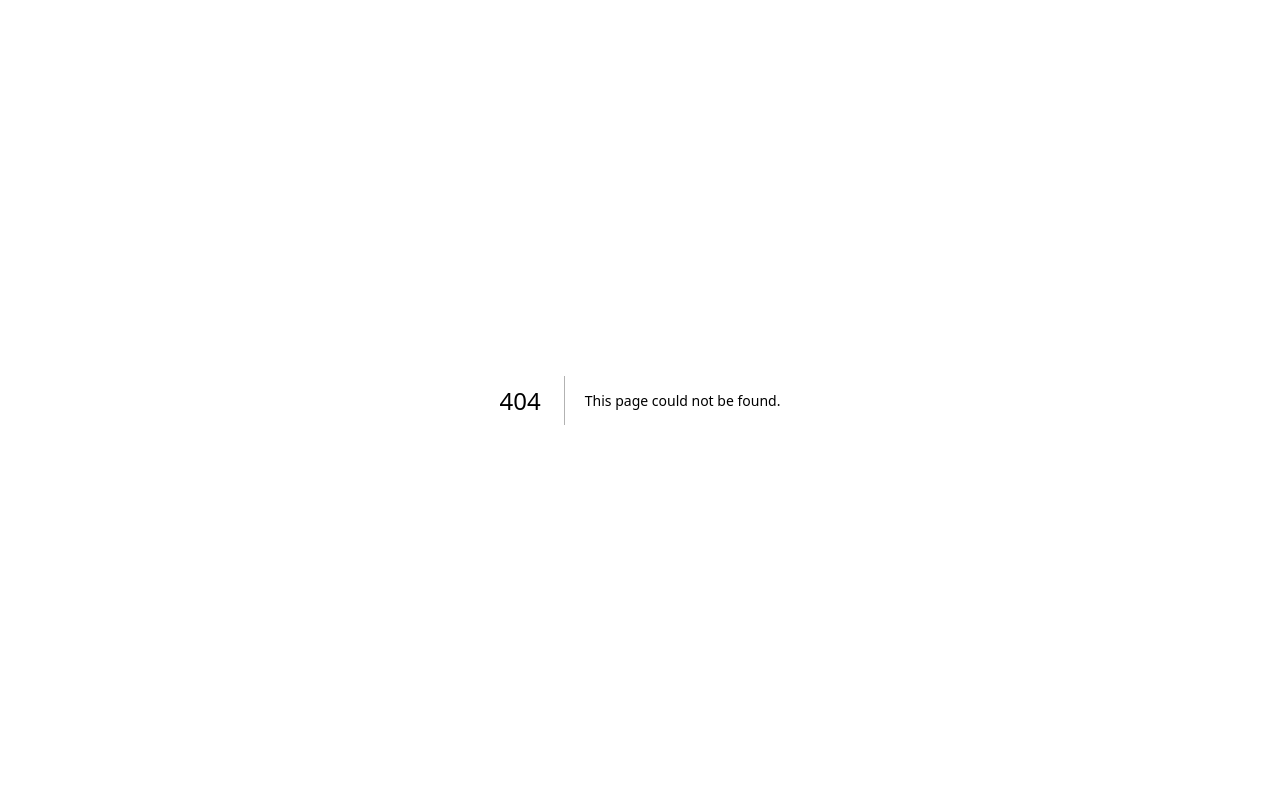
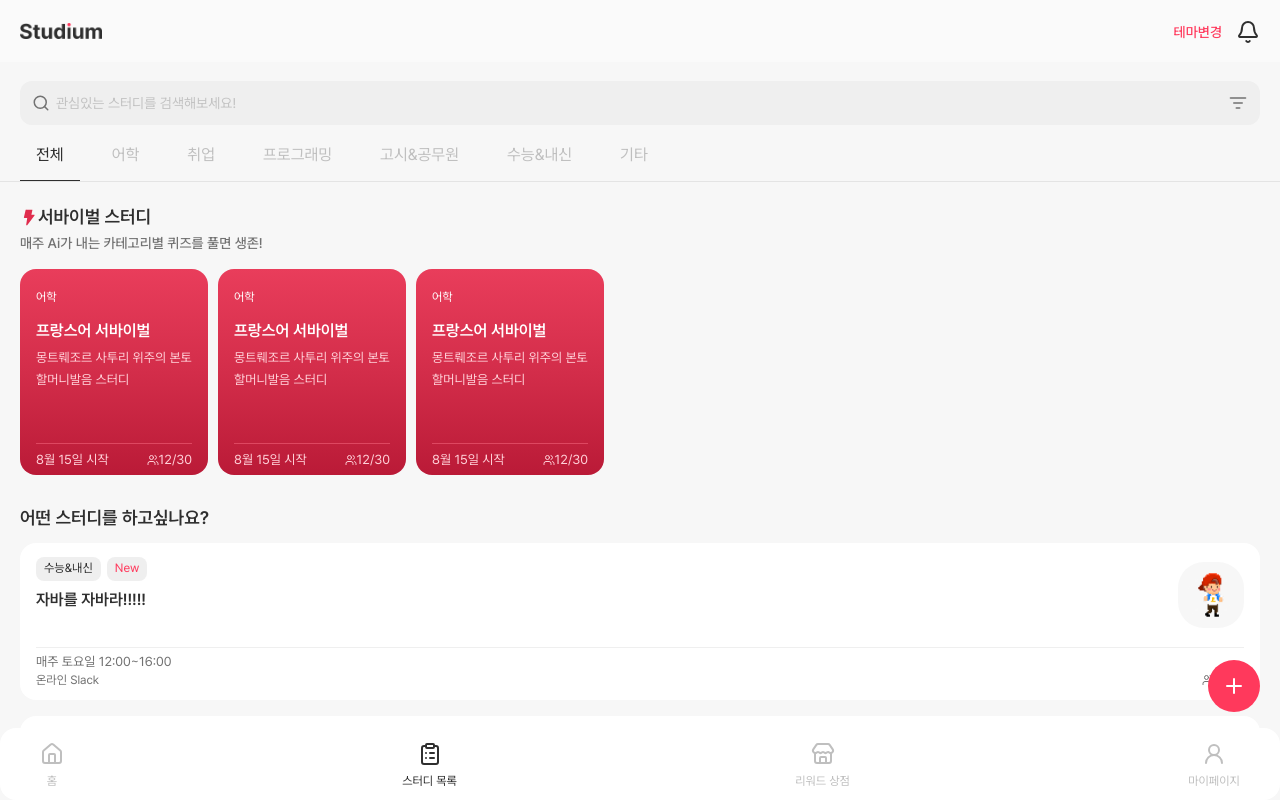
Before and after one commit to prgrms-web-devcourse-final-project/WEB4_5_9to6_FE, a Next.js app: page /studylist in a window 1280 px wide. Before the commit this address had no page. Shown: the top 800 px of the page. Built offline with nearby package versions, Linux system fonts and the light colour scheme.

Commit message:
style: 스터디카드 수정

```diff
--- a/src/app/studies/page.tsx
+++ b/src/app/studylist/page.tsx
@@ -24,7 +24,7 @@ export default function Page() {
     return (
         <>
             <div className="pt-[62px]">
-                <div className="min-w-[360px] bg-[var(--color-gray100)] pt-[19px] pl-5">
+                <div className="min-h-screen min-w-[360px] bg-[var(--color-gray100)] pt-[19px]">
                     {/* 검색 */}
                     <SearchBar
                         setIsModalOpen={setIsModalOpen}
@@ -53,7 +53,7 @@ export default function Page() {
                     )}
 
                     {/* 스터디 생성버튼 */}
-                    <div className="fixed right-5 bottom-4 z-30 flex h-[52px] w-[52px] cursor-pointer items-center justify-center rounded-[500px] bg-[#FF395C] shadow-[0_4px_8px_0_rgba(0,0,0,0,0.32)] hover:bg-[#E02D4D]">
+                    <div className="fixed right-5 bottom-22 z-30 flex h-[52px] w-[52px] cursor-pointer items-center justify-center rounded-[500px] bg-[#FF395C] shadow-[0_4px_8px_0_rgba(0,0,0,0,0.32)] hover:bg-[#E02D4D]">
                         <Plus className="h-6 w-6 text-[var(--color-white)]" />
                     </div>
                 </div>
--- a/src/components/common/StudyCard.tsx
+++ b/src/components/common/StudyCard.tsx
@@ -20,7 +20,7 @@ export default function StudyCard({
 }) {
     return (
         <>
-            <div className="h-[157px] w-[320px] rounded-[16px] bg-white px-4">
+            <div className="h-[157px] w-full rounded-[16px] bg-white px-4">
                 <div className="flex h-[104px] w-full justify-between py-[14px]">
                     <div>
                         {/* 뱃지 */}
--- a/src/components/studyList/Channel.tsx
+++ b/src/components/studyList/Channel.tsx
@@ -21,12 +21,12 @@ export default function Channel({
     return (
         <>
             <div
-                className={`hide-scrollbar mt-[7px] h-[50px] w-full overflow-x-auto ${filter.length > 0 ? "border-b-2 border-b-[var(--color-gray100)]" : "border-b border-b-[var(--color-gray300)]"}`}
+                className={`hide-scrollbar mt-[7px] h-[50px] w-full overflow-x-auto px-5 ${filter.length > 0 ? "border-b-2 border-b-[var(--color-gray100)]" : "border-b border-b-[var(--color-gray300)]"}`}
             >
-                <div className="flex h-full items-center gap-4 py-[14px]">
+                <div className="flex h-full w-full items-center gap-4 py-[14px]">
                     {channels.map((channel) => (
                         <button
-                            className={`h-[50px] w-auto border-b-2 border-[var(--color-gray100)] whitespace-nowrap ${selected === channel ? (filter.length > 0 ? "text-[var(--color-gray1000)]" : "border-b-[var(--color-gray1000)] text-[var(--color-gray1000)]") : "text-[var(--color-gray500)]"}`}
+                            className={`h-[50px] shrink-0 cursor-pointer border-b-2 border-[var(--color-gray100)] px-4 whitespace-nowrap ${selected === channel ? (filter.length > 0 ? "text-[var(--color-gray1000)]" : "border-b-[var(--color-gray1000)] text-[var(--color-gray1000)]") : "text-[var(--color-gray500)]"}`}
                             key={channel}
                             onClick={() => channelHandler(channel)}
                         >
--- a/src/components/studyList/SearchBar.tsx
+++ b/src/components/studyList/SearchBar.tsx
@@ -13,7 +13,8 @@ export default function SearchBar({
 }) {
     return (
         <>
-            <div className="flex h-11 w-[320px] items-center justify-between rounded-[12px] bg-[var(--color-gray200)] px-3 hover:bg-[var(--color-gray300)]">
+            <div className="px-5">
+                <div className="flex h-11 w-full items-center justify-between rounded-[12px] bg-[var(--color-gray200)] px-3 hover:bg-[var(--color-gray300)]">
                     <div className="flex items-center gap-[6px]">
                         <Search className="h-[18px] w-[18px] text-[var(--color-gray700)]" />
                         <input
@@ -28,6 +29,7 @@ export default function SearchBar({
                         <ListFilter className="h-5 w-5 cursor-pointer text-[var(--color-gray700)]" />
                     </button>
                 </div>
+            </div>
         </>
     );
 }
--- a/src/components/studyList/StudyLists.tsx
+++ b/src/components/studyList/StudyLists.tsx
@@ -8,7 +8,7 @@ export default function StudyLists() {
     return (
         <>
             {/* 서바이벌 스터디 */}
-            <div className="mt-6">
+            <div className="mt-6 pl-5">
                 <div className="flex items-center">
                     <Image src={flash} alt="서바이벌" width={18} height={18} />
                     <h3 className="text-[var(--color-gray1000)]">
@@ -46,10 +46,10 @@ export default function StudyLists() {
             </div>
 
             {/* 스터디 추천 */}
-            <h3 className="mt-8 text-[var(--color-gray1000)]">
+            <h3 className="mt-8 pl-5 text-[var(--color-gray1000)]">
                 어떤 스터디를 하고싶나요?
             </h3>
-            <div className="mt-[14px] flex flex-col gap-[16px]">
+            <div className="mt-[14px] flex flex-col gap-[16px] px-5">
                 <StudyCard
                     category="수능&내신"
                     isNew={true}
```
Also changed, not shown: src/app/studylist/layout.tsx (renamed from src/app/studies/layout.tsx). Lines whose indentation alone changed are shown as unchanged.
